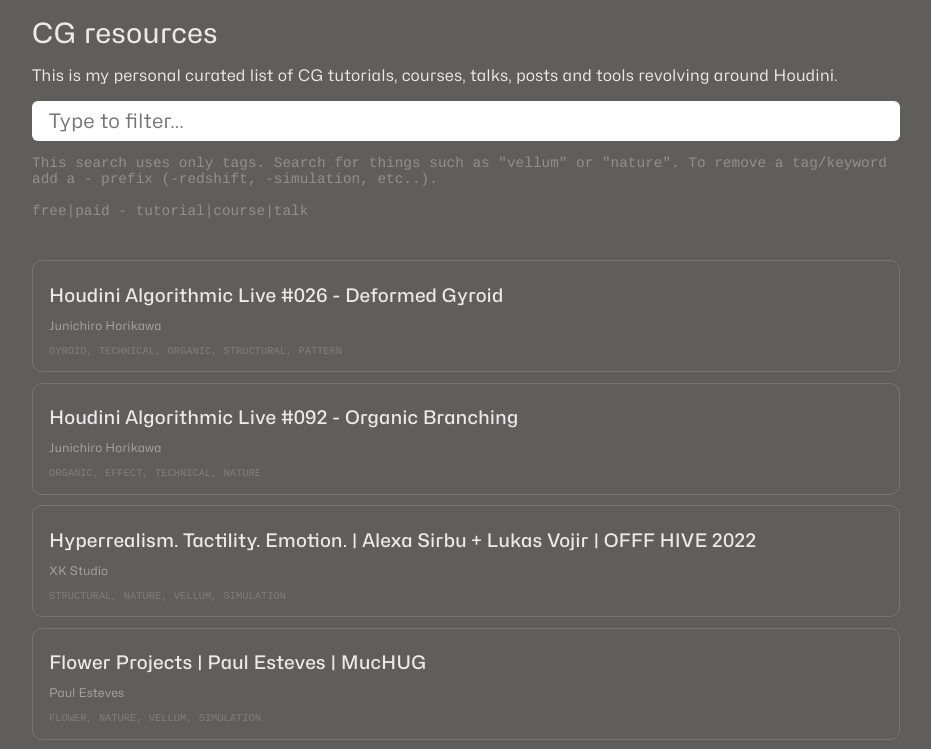
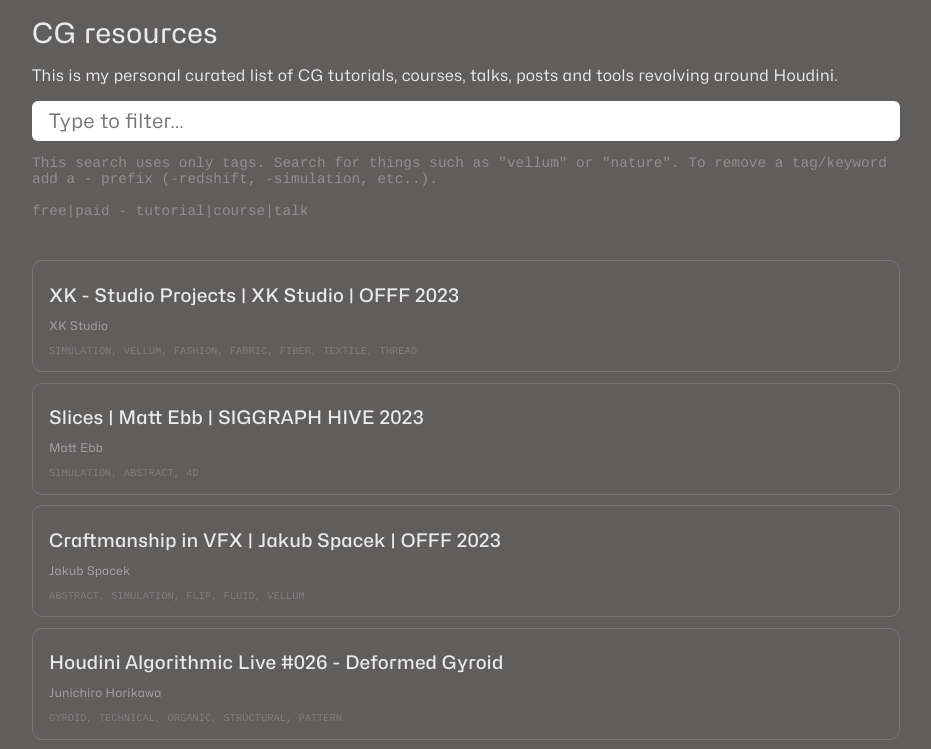
Before and after one commit to alexmajewski/cg-resources, a React (Vite) app: page / in a window 1280 px wide. Shown: the top 749 px of the page, without its empty margins (174-1105 px from the left). Built offline with nearby package versions, Linux system fonts and the light colour scheme.

Commit message:
resources

```diff
--- a/src/online-resources.js
+++ b/src/online-resources.js
@@ -1,4 +1,22 @@
 export const data = [
+    {
+        "title": "XK - Studio Projects | XK Studio | OFFF 2023",
+        "author": "XK Studio",
+        "link": "https://www.youtube.com/watch?v=DIrLvjlsB0M",
+        "tags": ["houdini", "talk", "free", "simulation", "vellum", "fashion", "fabric", "fiber", "textile", "thread"]
+    },
+    {
+        "title": "Slices | Matt Ebb | SIGGRAPH HIVE 2023",
+        "author": "Matt Ebb",
+        "link": "https://www.youtube.com/watch?v=WryM1E8E9qs",
+        "tags": ["houdini", "talk", "free", "simulation", "abstract", "4D"]
+    },
+    {
+        "title": "Craftmanship in VFX | Jakub Spacek | OFFF 2023",
+        "author": "Jakub Spacek",
+        "link": "https://www.youtube.com/watch?v=rk4tlFeQPSE",
+        "tags": ["houdini", "talk", "free", "abstract", "simulation", "flip", "fluid", "vellum"]
+    },
     {
         "title": "Houdini Algorithmic Live #026 - Deformed Gyroid",
         "author": "Junichiro Horikawa",
```
